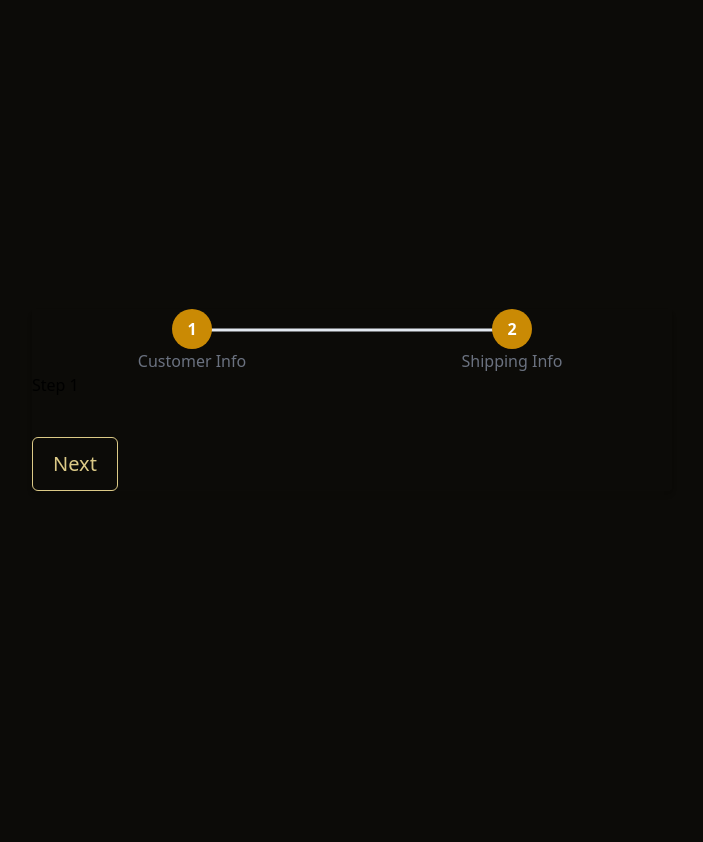
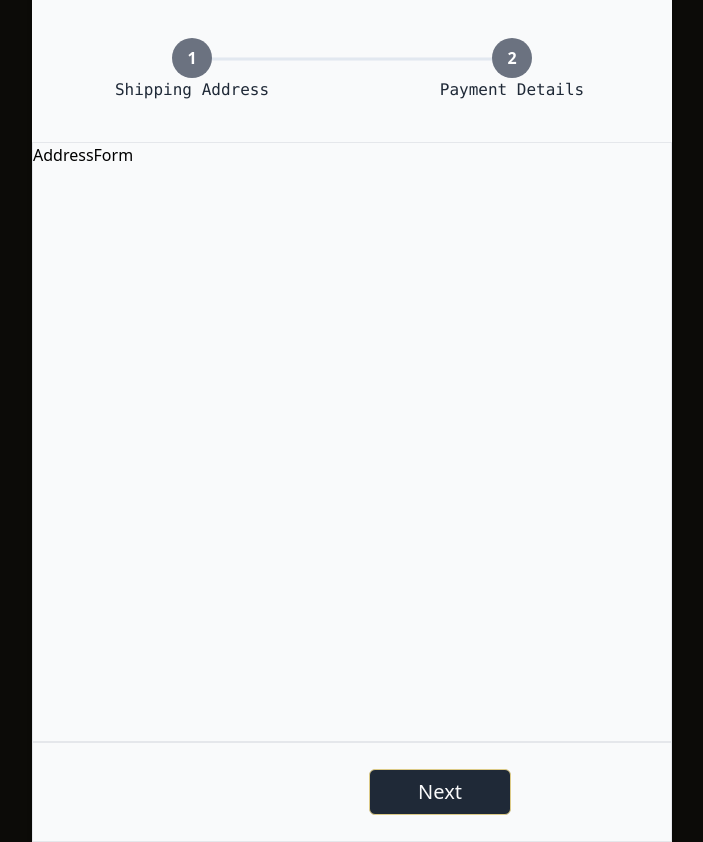
Before and after one commit to sumyat-aung/translucent-food-eCommerce, a React (Vite) app: page /checkout in a window 1280 px wide. Shown: the whole page, without its empty margins (288-991 px from the left). Before the commit the page ends 800 px from the top, so only its background shows below. Built offline with nearby package versions, Linux system fonts and the light colour scheme; no server answers; a web font is replaced by a local one.

Commit message:
checkout-stepper

```diff
--- a/src/checkout/Chechout.jsx
+++ b/src/checkout/Chechout.jsx
@@ -1,18 +1,29 @@
 import React, { useState } from "react";
+import AddressForm from "./address-form/AddressForm";
 import "./checkout.css";
+import Complete from "./Complete/Complete";
+import PaymentForm from "./payment-form/PaymentForm";
 // import styled from "styled-components";
 
 const Chechout = () => {
-  const steps = ["Customer Info", "Shipping Info"];
+  const steps = ["Shipping Address", "Payment Details"];
   const [currentStep, setCurrentStep] = useState(1);
   const [complete, setComplete] = useState(false);
 
+  // Handle Next OR Finsih button
+
+  const NextBtnHandle = () => {
+    currentStep === steps.length
+      ? setComplete(true)
+      : setCurrentStep((prev) => prev + 1);
+  };
+
   return (
     <div className="flex justify-center items-center h-[100vh]">
-      <div className="md:w-1/2 w-full rounded-sm shadow-md">
+      <div className="md:w-1/2 w-full rounded-sm shadow-md bg-gray-50">
         {/* -------------------------- */}
 
-        <div className="flex justify-center">
+        <div className="flex justify-center pt-20 pb-10">
           {steps?.map((step, i) => (
             <div
               key={i}
@@ -27,23 +38,28 @@ const Chechout = () => {
                   i + 1
                 )}
               </div>
-              <p className="text-gray-500">{step}</p>
+              <p className="text-gray-800 font-mono">{step}</p>
             </div>
           ))}
         </div>
-        {currentStep === 1 && <h1>Step 1</h1>}
-        {currentStep === 2 && <h1>Step 2</h1>}
+
+        {/* -------------------------- */}
+
+        {currentStep === 1 && <AddressForm />}
+        {currentStep === 2 && !complete && <PaymentForm />}
+        {complete && <Complete />}
+
+        {/* -------------------------- */}
+
         {!complete && (
-          <button
-            className="px-5 py-3 text-yel text-xl border border-yel mt-10 rounded-md"
-            onClick={() => {
-              currentStep === steps.length
-                ? setComplete(true)
-                : setCurrentStep((prev) => prev + 1);
-            }}
-          >
-            {currentStep === steps.length ? "Finish" : "Next"}
-          </button>
+          <div className="w-full flex justify-end items-center border pr-40 h-[100px]">
+            <button
+              className="px-12 py-2 text-gray-50 bg-gray-800 hover:bg-gray-600  text-xl border border-yel rounded-md"
+              onClick={NextBtnHandle}
+            >
+              {currentStep === steps.length ? "Finish" : "Next"}
+            </button>
+          </div>
         )}
 
         {/* -------------------------- */}
--- /dev/null
+++ b/src/checkout/Complete/Complete.jsx
@@ -0,0 +1,7 @@
+import React from "react";
+
+const Complete = () => {
+  return <div className="h-[600px] border">Complete </div>;
+};
+
+export default Complete;
--- /dev/null
+++ b/src/checkout/address-form/AddressForm.jsx
@@ -0,0 +1,7 @@
+import React from "react";
+
+const AddressForm = () => {
+  return <div className="h-[600px] border">AddressForm</div>;
+};
+
+export default AddressForm;
--- a/src/checkout/checkout.css
+++ b/src/checkout/checkout.css
@@ -7,21 +7,17 @@
 }
 
 .step {
-  @apply w-10 h-10 flex items-center justify-center z-10 relative bg-yellow-600 rounded-full font-semibold text-white;
+  @apply w-10 h-10 flex items-center justify-center z-10 relative bg-gray-500 rounded-full font-semibold text-white;
 }
 
 .active .step {
-  @apply bg-yellow-600;
+  @apply bg-gray-500;
 }
 
 .complete .step {
   @apply bg-green-600;
 }
 
-.complete p {
-  @apply text-white;
-}
-
 .complete:not(:first-child):before,
 .active:not(:first-child):before {
   @apply bg-green-600;
--- /dev/null
+++ b/src/checkout/payment-form/PaymentForm.jsx
@@ -0,0 +1,7 @@
+import React from "react";
+
+const PaymentForm = () => {
+  return <div className="h-[600px] border">PaymentForm</div>;
+};
+
+export default PaymentForm;
```
